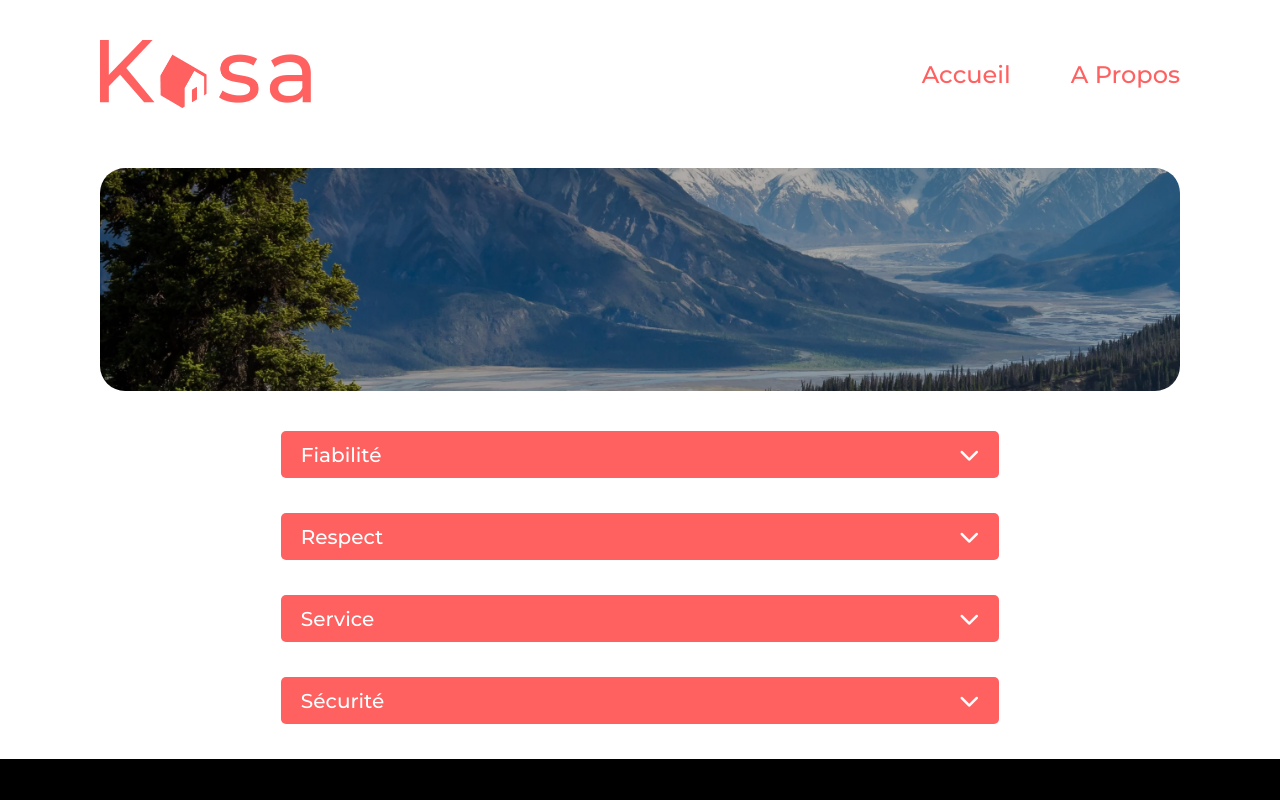
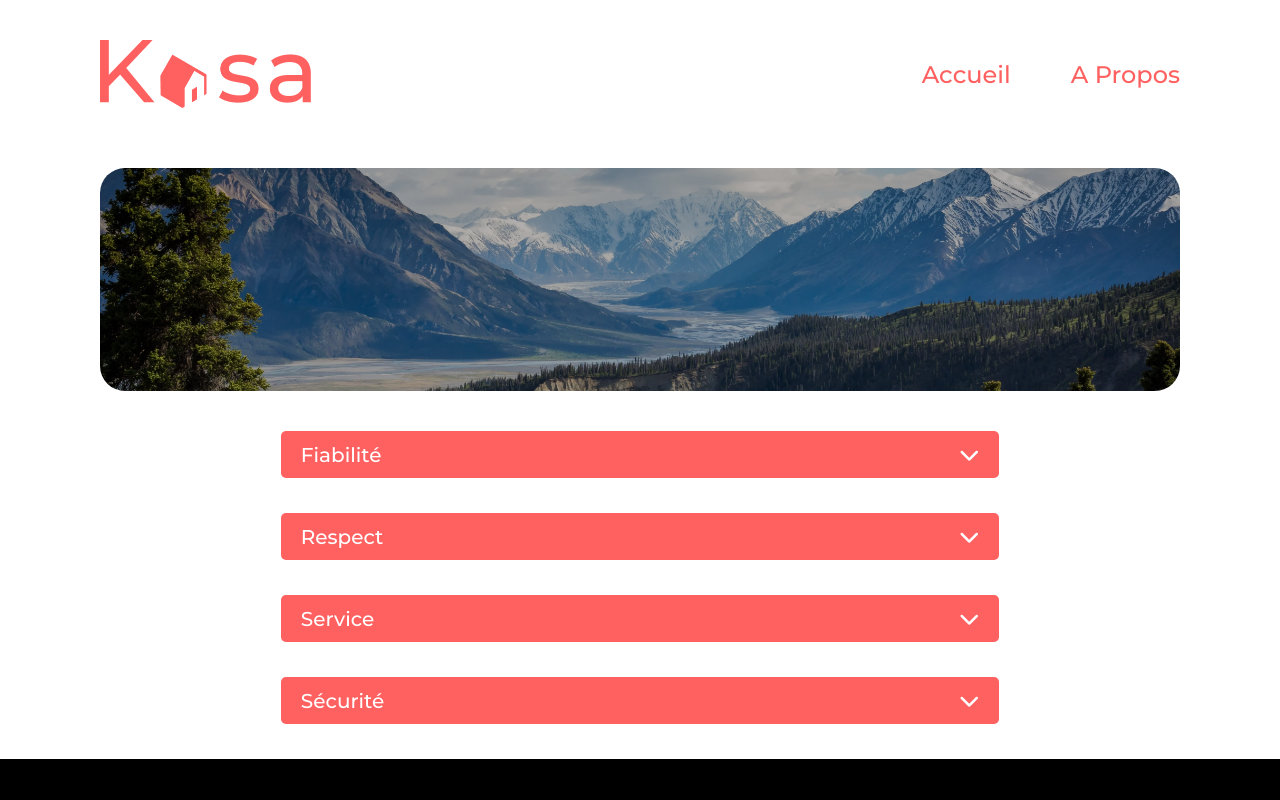
Before and after one commit to chrbour/Kasa, a React (Create React App) app: page /apropos in a window 1280 px wide. Shown: the top 800 px of the page. Built offline with nearby package versions, Linux system fonts and the light colour scheme.

Commit message:
Rectification images Slideshow et banner avec Object--fit:cover, width:100% et height:100%

```diff
--- a/src/components/Slideshow/index.jsx
+++ b/src/components/Slideshow/index.jsx
@@ -7,7 +7,6 @@ function Slideshow ({images}){
         sens===-1? (photo>0? updatePhoto(photo-1) : updatePhoto(nbrePhotos-1)) : (photo<nbrePhotos-1? updatePhoto(photo+1) : updatePhoto(0));
     }
     return (
-        <Fragment>
         <div className='containerPhotos'>
             {nbrePhotos>1?
             <Fragment>
@@ -18,11 +17,10 @@ function Slideshow ({images}){
                     </div>
             </Fragment>
             : null }
-                <div>
-                 <img src={images[photo]} alt="Photo de la location"></img>
+
+            <img className="photosSlideshow" src={images[photo]} alt="Photo de la location"></img>
+
         </div>
-             </div>
-        </Fragment>
     )
 }
 
--- a/src/style/sass/components/_banner.scss
+++ b/src/style/sass/components/_banner.scss
@@ -10,10 +10,10 @@
     width: 1720px;
 }
 .accueilBanner{
-    object-position: 0px -1210px;
+    object-fit: cover;width: 100%; height:100%;
 }
 .aproposBanner{
-    object-position: 0px -500px;
+    object-fit: cover;width: 100%; height:100%;
 }
 
 .textBanner{
--- a/src/style/sass/components/_slideshow.scss
+++ b/src/style/sass/components/_slideshow.scss
@@ -6,9 +6,7 @@
     background-color:grey;
     border-radius: 25px;
     & img{
-        width :100%;
-        position: absolute;
-        bottom: -35px;
+       object-fit: cover;width: 100%; height:100%;
     }
 }
 .containerChevrons{
--- a/src/style/style.css
+++ b/src/style/style.css
@@ -90,11 +90,15 @@ p {
 }
 
 .accueilBanner {
-  object-position: 0px -1210px;
+  object-fit: cover;
+  width: 100%;
+  height: 100%;
 }
 
 .aproposBanner {
-  object-position: 0px -500px;
+  object-fit: cover;
+  width: 100%;
+  height: 100%;
 }
 
 .textBanner {
@@ -132,9 +136,9 @@ p {
   border-radius: 25px;
 }
 .containerPhotos img {
+  object-fit: cover;
   width: 100%;
-  position: absolute;
-  bottom: -35px;
+  height: 100%;
 }
 
 .containerChevrons {
```
Also changed, not shown: 1 other file (tests, documents, lock files or other folders). Lines whose indentation alone changed are shown as unchanged.
